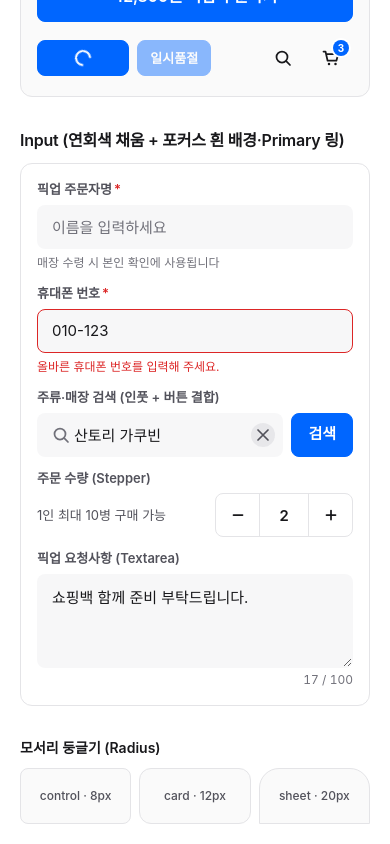
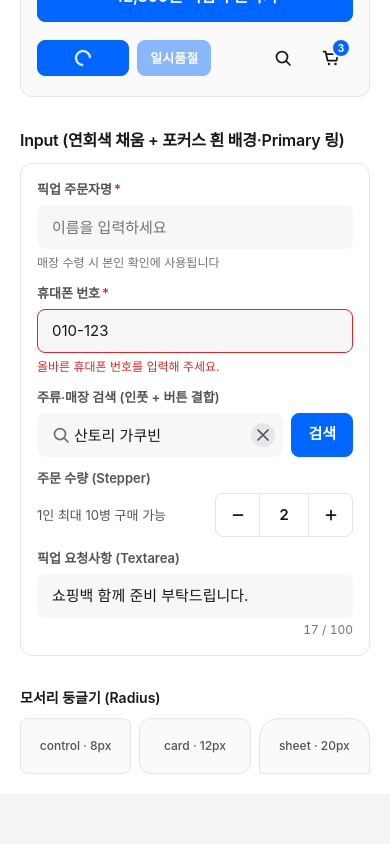
Before and after one commit to Link-up-co/mobile-design-system, a Next.js app: page / in a window 390 px wide. Shown: the part 1306-2150 px from the top of the page. After the commit the page ends 2100 px from the top, so only its background shows below. Built offline with nearby package versions, Linux system fonts and the light colour scheme; a web font is replaced by a local one.

Commit message:
feat(mobile): add count-up animation to QuantityStepper and 1-row auto-grow with maxHeight to Textarea

```diff
--- a/src/mobile/Input.tsx
+++ b/src/mobile/Input.tsx
@@ -1,6 +1,8 @@
 "use client";
 
 import {
+  useCallback,
+  useEffect,
   useRef,
   useState,
   type InputHTMLAttributes,
@@ -45,41 +47,75 @@ export function Input({ size = "md", invalid = false, className, ...rest }: Inpu
   );
 }
 
+export function computeTextareaLayout(
+  scrollHeight: number,
+  maxHeight = 140,
+  minHeight = 44
+): { height: number; overflowY: "hidden" | "auto" } {
+  const raw = Math.max(minHeight, scrollHeight);
+  if (raw > maxHeight) {
+    return { height: maxHeight, overflowY: "auto" };
+  }
+  return { height: raw, overflowY: "hidden" };
+}
+
 export type TextareaProps = TextareaHTMLAttributes<HTMLTextAreaElement> & {
   invalid?: boolean;
+  /** 최대 높이(px). 이 높이를 넘기면 내부 스크롤로 전환된다 (기본 140px) */
+  maxHeight?: number;
 };
 
 /**
- * 모바일 다중 행 텍스트 입력.
- * - Input과 동일한 연회색 채움(`bg-canvas/70`) + 포커스 시 흰 배경·Primary 테두리·링
- * - `maxLength`가 주어지면 우측 하단에 실시간 글자수 카운터(`현재 / 최대`) 표시
+ * 모바일 자동 높이 조절(auto-grow) 텍스트 입력.
+ * - 기본 1줄(`rows={1}`, 최소 44px)에서 시작해 엔터·줄바꿈마다 높이가 자동으로 늘어남
+ * - `maxHeight`(기본 140px)를 넘으면 그 높이에서 멈추고 내부 세로 스크롤(`overflow-y: auto`)로 전환
+ * - 브라우저 기본 리사이즈 그립 아이콘 제거(`resize-none`)
  */
 export function Textarea({
   invalid = false,
-  rows = 3,
+  rows = 1,
   maxLength,
+  maxHeight = 140,
   value: controlled,
   defaultValue,
   onChange,
+  style,
   className,
   ...rest
 }: TextareaProps) {
   const [inner, setInner] = useState(() => String(defaultValue ?? ""));
   const current = controlled !== undefined ? String(controlled) : inner;
+  const ref = useRef<HTMLTextAreaElement>(null);
+
+  const adjustHeight = useCallback(() => {
+    const el = ref.current;
+    if (!el) return;
+    el.style.height = "auto";
+    const layout = computeTextareaLayout(el.scrollHeight, maxHeight);
+    el.style.height = `${layout.height}px`;
+    el.style.overflowY = layout.overflowY;
+  }, [maxHeight]);
+
+  useEffect(() => {
+    adjustHeight();
+  }, [current, adjustHeight]);
 
   const box = (
     <textarea
+      ref={ref}
       rows={rows}
       maxLength={maxLength}
       value={controlled}
       defaultValue={defaultValue}
       aria-invalid={invalid || undefined}
+      style={{ maxHeight: `${maxHeight}px`, ...style }}
       onChange={(e) => {
         if (controlled === undefined) setInner(e.target.value);
+        adjustHeight();
         onChange?.(e);
       }}
       className={clsx(
-        "w-full min-w-0 resize-y rounded-control border bg-canvas/70 px-3.5 py-3 text-body text-ink outline-none transition-[color,background-color,border-color,box-shadow] duration-150 ease-out placeholder:text-ink-muted",
+        "min-h-11 w-full min-w-0 resize-none overflow-y-hidden rounded-control border bg-canvas/70 px-3.5 py-2.5 text-body leading-[1.5] text-ink outline-none transition-[color,background-color,border-color,box-shadow] duration-150 ease-out placeholder:text-ink-muted",
         "focus:bg-surface focus:ring-2 disabled:cursor-not-allowed disabled:opacity-50",
         invalid
           ? "border-danger focus:border-danger focus:ring-danger/15"
--- a/src/mobile/QuantityStepper.tsx
+++ b/src/mobile/QuantityStepper.tsx
@@ -23,9 +23,10 @@ export type QuantityStepperProps = {
 };
 
 /**
- * 모바일 수량 조절기 (`−` / 숫자 / `+`).
- * - 경계값(`min` / `max`)에서 해당 버튼 자동 비활성화
- * - 각 버튼은 터치하기 편한 정사각형 영역(`sm` 36×36, `md` 44×44)과 `pressable` 축소 피드백을 가짐
+ * 모바일 수량 조절기 (`−` / 숫자 / `+`) + 카운트업·다운 슬라이드 인터랙션.
+ * - 수량이 증가(`+`)하면 새 숫자가 아래에서 위로(`starting:translate-y-2.5`) 탄력 있게 올라오고,
+ *   감소(`−`)하면 위에서 아래로(`starting:-translate-y-2.5`) 내려오며 전환됨
+ * - 직접 숫자를 타이핑해서 바꿀 수 있도록 투명 입력칸을 위에 겹쳐 둠
  */
 export function QuantityStepper({
   id,
@@ -42,9 +43,14 @@ export function QuantityStepper({
 }: QuantityStepperProps) {
   const [inner, setInner] = useState(() => clampQuantity(defaultValue, min, max));
   const current = clampQuantity(controlled ?? inner, min, max);
+  const [dir, setDir] = useState<1 | -1>(1);
+  const [editing, setEditing] = useState(false);
 
   function commit(next: number) {
     const clamped = clampQuantity(next, min, max);
+    if (clamped !== current) {
+      setDir(clamped > current ? 1 : -1);
+    }
     if (controlled === undefined) setInner(clamped);
     onChange?.(clamped);
   }
@@ -77,6 +83,31 @@ export function QuantityStepper({
         </svg>
       </button>
 
+      <div
+        className={clsx(
+          "relative flex h-full items-center justify-center overflow-hidden",
+          size === "sm" ? "w-10 text-body-sm" : "w-12 text-body"
+        )}
+      >
+        {/* 카운트업/다운 슬라이드 애니메이션 레이어 */}
+        <span
+          key={current}
+          aria-hidden="true"
+          data-stepper-value={current}
+          data-dir={dir}
+          className={clsx(
+            "pointer-events-none inline-block font-semibold tabular-nums text-ink",
+            "transition-[translate,scale,opacity] duration-200 ease-out",
+            "translate-y-0 scale-100 opacity-100",
+            dir > 0
+              ? "starting:translate-y-2.5 starting:scale-90 starting:opacity-0"
+              : "starting:-translate-y-2.5 starting:scale-90 starting:opacity-0",
+            "motion-reduce:transition-none",
+            editing && "opacity-0"
+          )}
+        >
+          {current}
+        </span>
         <input
           id={id}
           name={name}
@@ -84,15 +115,18 @@ export function QuantityStepper({
           inputMode="numeric"
           disabled={disabled}
           value={current}
+          onFocus={() => setEditing(true)}
+          onBlur={() => setEditing(false)}
           onChange={(e) => {
             const parsed = Number(e.target.value.replace(/[^0-9]/g, ""));
             if (!Number.isNaN(parsed)) commit(parsed);
           }}
           className={clsx(
-          "h-full bg-transparent text-center font-semibold tabular-nums text-ink outline-none",
-          size === "sm" ? "w-10 text-body-sm" : "w-12 text-body"
+            "absolute inset-0 size-full bg-transparent text-center font-semibold tabular-nums outline-none",
+            editing ? "text-ink" : "text-transparent caret-ink selection:bg-primary/15"
           )}
         />
+      </div>
 
       <button
         type="button"
```
Also changed, not shown: 2 other files (tests, documents, lock files or other folders). Lines whose indentation alone changed are shown as unchanged.
